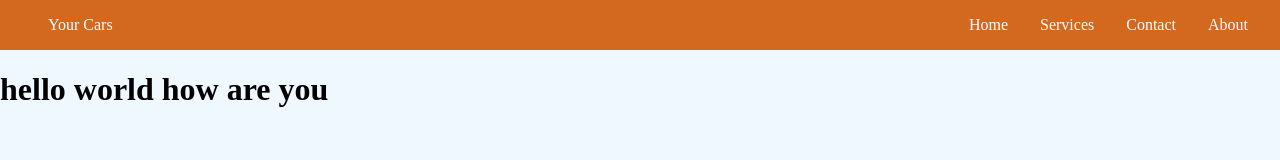
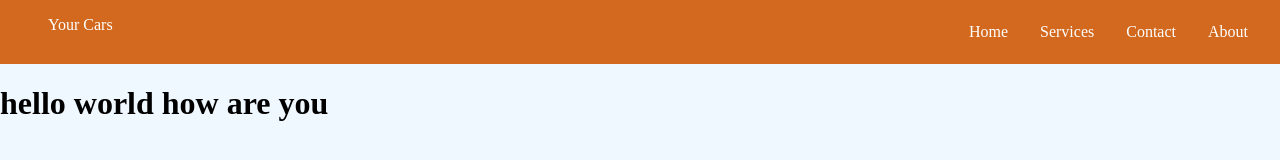
Before and after one commit to gbirhanu/portifolio, a plain HTML site: page index.html in a window 1280 px wide. Drawn offline with Linux system fonts and the light colour scheme.

Commit message:
height added

```diff
--- a/index.css
+++ b/index.css
@@ -14,6 +14,7 @@ body {
 }
 nav {
   display: flex;
+  height: 4em;
 }
 nav ul {
   display: flex;
```
